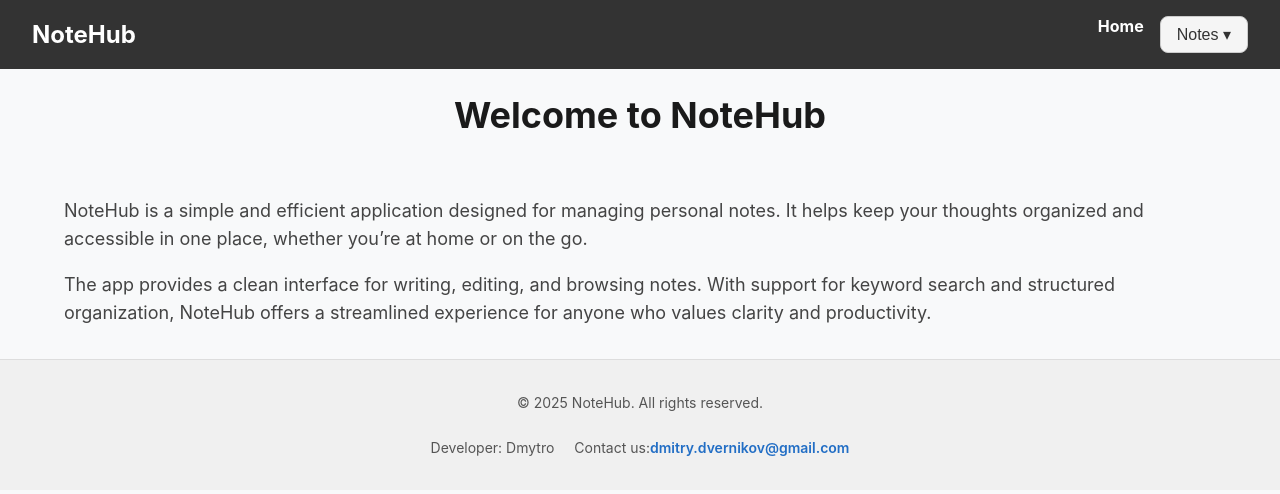
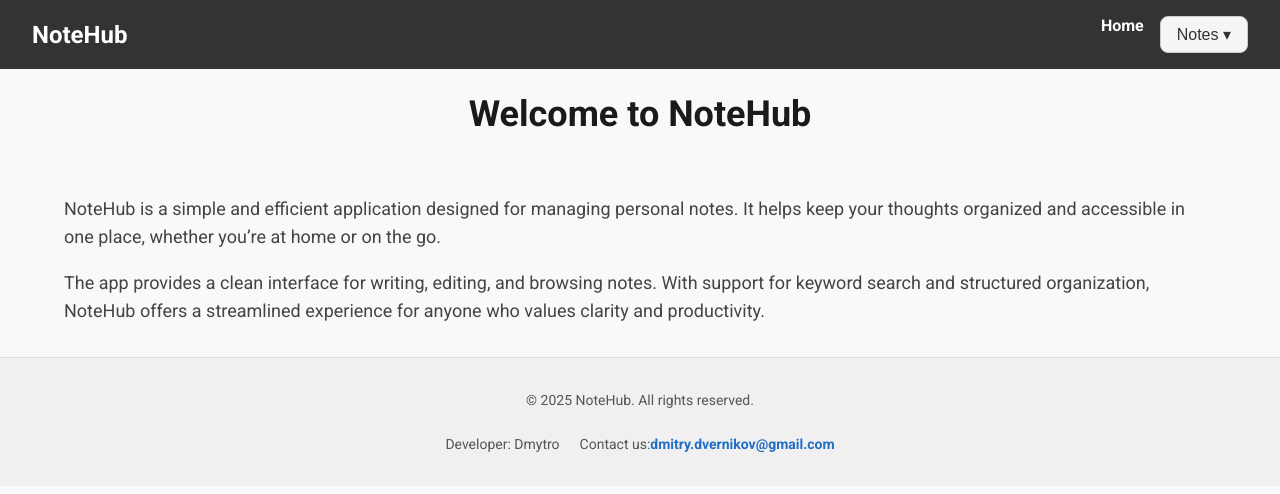
Before and after one commit to Dmytro4567/08-zustand, a Next.js app: page / in a window 1280 px wide. Shown: the top 494 px of the page. Built offline with nearby package versions, Linux system fonts and the light colour scheme.

Commit message:
add Roboto font

```diff
--- a/app/globals.css
+++ b/app/globals.css
@@ -1,9 +1,8 @@
 body {
-  font-family: -apple-system, BlinkMacSystemFont, "Segoe UI", Roboto, Oxygen,
-  Ubuntu, Cantarell, "Helvetica Neue", sans-serif;
-  display: flex;
-  flex-direction: column;
-  min-height: 100vh;
-  margin: 0;
-  background-color: #f8f9fa;
+    font-family: var(--font-roboto), sans-serif;
+    display: flex;
+    flex-direction: column;
+    min-height: 100vh;
+    margin: 0;
+    background-color: #f8f9fa;
 }
--- a/app/layout.tsx
+++ b/app/layout.tsx
@@ -1,17 +1,14 @@
-import {Geist, Geist_Mono} from "next/font/google";
 import "./globals.css";
 import Header from "@/components/Header/Header";
 import Footer from "@/components/Footer/Footer";
 import TanStackProvider from "@/components/TanStackProvider/TanStackProvider";
+import {Roboto} from 'next/font/google';
 
-const geistSans = Geist({
-    variable: "--font-geist-sans",
-    subsets: ["latin"],
-});
-
-const geistMono = Geist_Mono({
-    variable: "--font-geist-mono",
-    subsets: ["latin"],
+const roboto = Roboto({
+    weight: ['400', '700'],
+    subsets: ['latin'],
+    display: 'swap',
+    variable: '--font-roboto',
 });
 
 export const metadata = {
@@ -20,7 +17,7 @@ export const metadata = {
     openGraph: {
         title: 'NoteHub – Зручний менеджер нотаток',
         description: 'Створюйте, шукайте та переглядайте нотатки за допомогою зручного інтерфейсу NoteHub.',
-        url: 'https://https://08-zustand-ten.vercel.app/',
+        url: 'https://08-zustand-ten.vercel.app/',
         images: [
             {
                 url: 'https://ac.goit.global/fullstack/react/notehub-og-meta.jpg',
@@ -41,7 +38,7 @@ export default function RootLayout({
 }>) {
     return (
         <html lang="en">
-        <body className={`${geistSans.variable} ${geistMono.variable}`}>
+        <body className={roboto.variable}>
         <TanStackProvider>
             <Header/>
             {children}
```
